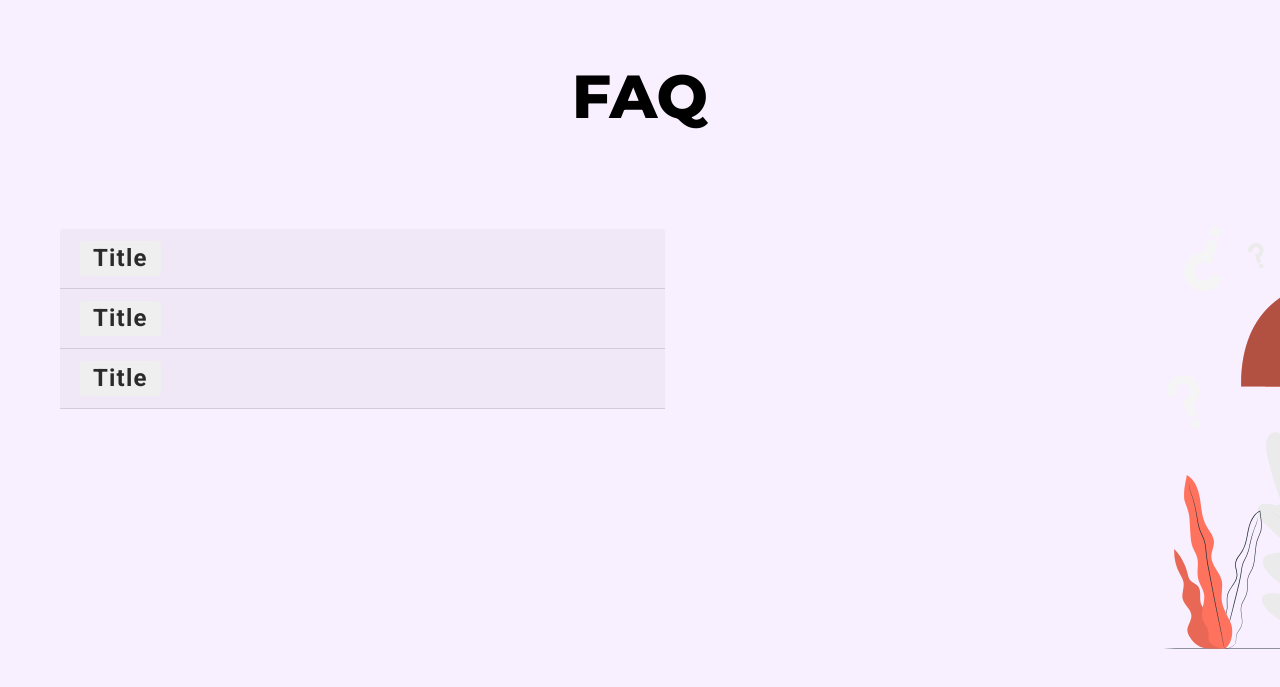
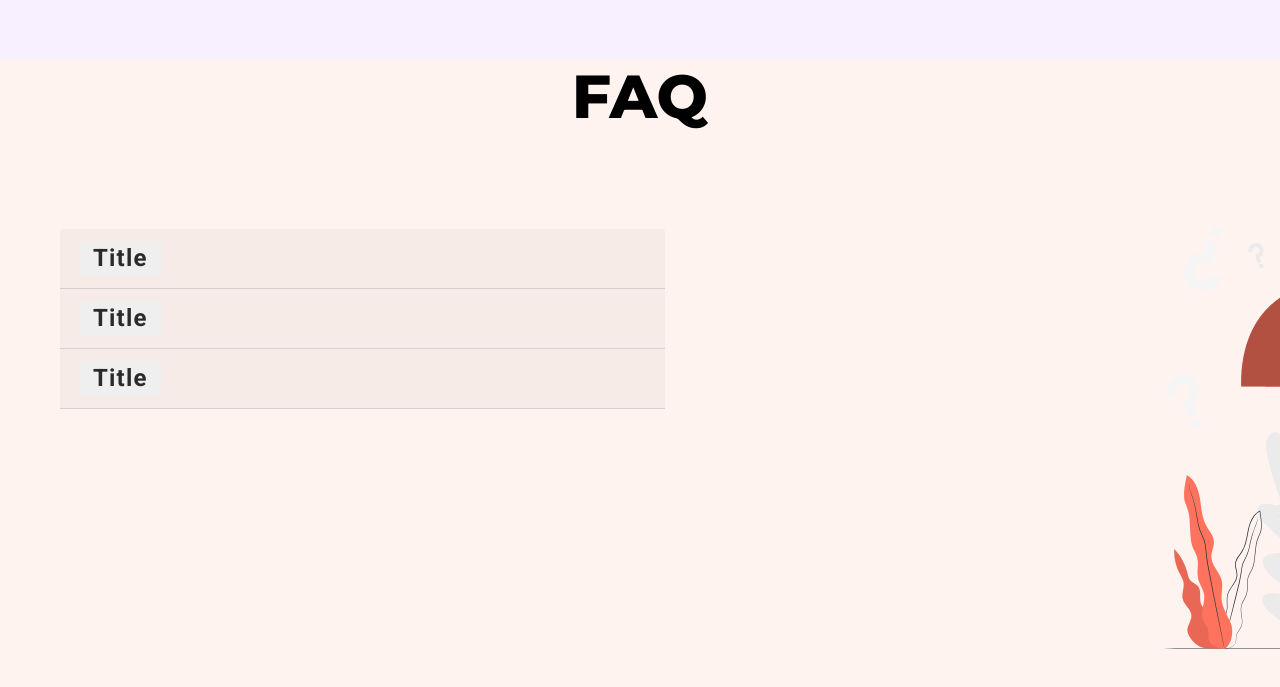
Before and after one commit to willJOIN/angular--spa-landing-page, an Angular app: page / in a window 1280 px wide. Shown: the part 879-1566 px from the top of the page. Built offline with nearby package versions, Linux system fonts and the light colour scheme.

Commit message:
Fixed background colors

```diff
--- a/src/app/components/navbar/navbar.component.html
+++ b/src/app/components/navbar/navbar.component.html
@@ -3,6 +3,10 @@
   <a href="#faqNavbar">FAQ</a>
 </div>
 <div id="navbarMobile">
-  <a href="#homeNavbar"><img src="../../../assets/homeIcon.svg"></a>
-  <a href="#faqNavbar"><img src="../../../assets/faqIcon.svg"></a>
+  <a href="#homeNavbar"
+    ><img src="../../../assets/homeIcon.svg" alt="Ícone Home Navbar" />
+  </a>
+  <a href="#faqNavbar"
+    ><img src="../../../assets/faqIcon.svg" alt="Ícone FAQ Navbar"
+  /></a>
 </div>
--- a/src/app/components/navbar/navbar.component.scss
+++ b/src/app/components/navbar/navbar.component.scss
@@ -15,6 +15,9 @@
     color: #000000;
     cursor: pointer;
     text-decoration: none;
+  }
+  .a:active{
+    font-weight: bold;
   }
 }
 
--- a/src/app/view/faq/faq.component.html
+++ b/src/app/view/faq/faq.component.html
@@ -1,45 +1,93 @@
-<h1><span id = "faqNavbar"></span>FAQ</h1>
+<div id="faqBackground">
 
-<div id="faq">
+  <h1><span id="faqNavbar"></span>FAQ</h1>
 
-  <img src="../../../assets/faq.svg" alt = 'Imagem FAQ'>
+  <div id="faq">
 
-  <div id="accordion">
+    <img src="../../../assets/faq.svg" alt="Imagem FAQ" />
+
+    <div id="accordion">
       <div class="card-header" id="headingOne">
         <h5 class="mb-0">
-          <button class="btn" data-toggle="collapse" data-target="#collapseOne" aria-expanded="true" aria-controls="collapseOne" id="titles">
+          <button
+            class="btn"
+            data-toggle="collapse"
+            data-target="#collapseOne"
+            aria-expanded="true"
+            aria-controls="collapseOne"
+            id="titles"
+          >
             Title
           </button>
         </h5>
       </div>
-      <div id="collapseOne" class="collapse hide" aria-labelledby="headingOne" data-parent="#accordion">
+      <div
+        id="collapseOne"
+        class="collapse hide"
+        aria-labelledby="headingOne"
+        data-parent="#accordion"
+      >
         <div class="card-body">
-          Lorem ipsum dolor sit amet, consectetur adipiscing elit. Pellentesque quis pellentesque orci. Suspendisse ut nulla ligula. Orci varius natoque penatibus et magnis dis parturient montes, nascetur ridiculus mus.
+          Lorem ipsum dolor sit amet, consectetur adipiscing elit. Pellentesque
+          quis pellentesque orci. Suspendisse ut nulla ligula. Orci varius
+          natoque penatibus et magnis dis parturient montes, nascetur ridiculus
+          mus.
         </div>
       </div>
       <div class="card-header" id="headingTwo">
         <h5 class="mb-0">
-          <button class="btn" data-toggle="collapse" data-target="#collapseTwo" aria-expanded="true" aria-controls="collapseTwo" id="titles">
+          <button
+            class="btn"
+            data-toggle="collapse"
+            data-target="#collapseTwo"
+            aria-expanded="true"
+            aria-controls="collapseTwo"
+            id="titles"
+          >
             Title
           </button>
         </h5>
       </div>
-      <div id="collapseTwo" class="collapse hide" aria-labelledby="headingTwo" data-parent="#accordion">
+      <div
+        id="collapseTwo"
+        class="collapse hide"
+        aria-labelledby="headingTwo"
+        data-parent="#accordion"
+      >
         <div class="card-body">
-          Lorem ipsum dolor sit amet, consectetur adipiscing elit. Pellentesque quis pellentesque orci. Suspendisse ut nulla ligula. Orci varius natoque penatibus et magnis dis parturient montes, nascetur ridiculus mus.
+          Lorem ipsum dolor sit amet, consectetur adipiscing elit. Pellentesque
+          quis pellentesque orci. Suspendisse ut nulla ligula. Orci varius
+          natoque penatibus et magnis dis parturient montes, nascetur ridiculus
+          mus.
         </div>
       </div>
       <div class="card-header" id="headingThree">
         <h5 class="mb-0">
-          <button class="btn" data-toggle="collapse" data-target="#collapseThree" aria-expanded="true" aria-controls="collapseThree" id="titles">
+          <button
+            class="btn"
+            data-toggle="collapse"
+            data-target="#collapseThree"
+            aria-expanded="true"
+            aria-controls="collapseThree"
+            id="titles"
+          >
             Title
           </button>
         </h5>
       </div>
-      <div id="collapseThree" class="collapse hide" aria-labelledby="headingThree" data-parent="#accordion">
+      <div
+        id="collapseThree"
+        class="collapse hide"
+        aria-labelledby="headingThree"
+        data-parent="#accordion"
+      >
         <div class="card-body">
-          Lorem ipsum dolor sit amet, consectetur adipiscing elit. Pellentesque quis pellentesque orci. Suspendisse ut nulla ligula. Orci varius natoque penatibus et magnis dis parturient montes, nascetur ridiculus mus.
+          Lorem ipsum dolor sit amet, consectetur adipiscing elit. Pellentesque
+          quis pellentesque orci. Suspendisse ut nulla ligula. Orci varius
+          natoque penatibus et magnis dis parturient montes, nascetur ridiculus
+          mus.
         </div>
       </div>
+    </div>
   </div>
 </div>
--- a/src/app/view/faq/faq.component.scss
+++ b/src/app/view/faq/faq.component.scss
@@ -1,3 +1,7 @@
+#faqBackground{
+  background-color: #fff3ef;
+}
+
 #faq{
   display: grid;
   grid-column: 1fr 1fr;
--- a/src/app/view/home/home.component.html
+++ b/src/app/view/home/home.component.html
@@ -1,9 +1,12 @@
-<h1><span id = "homeNavbar"></span>QUEM SOMOS</h1>
+<div id="homeBackground">
 
-<div id="home">
+  <h1><span id = "homeNavbar"></span>QUEM SOMOS</h1>
 
-  <img src="../../../assets/quemsomos.svg" alt='Imagem quem somos'>
+  <div id="home">
 
-  <p>Lorem ipsum dolor sit amet, consectetur adipiscing elit. Mauris elementum porta tristique. Aenean consequat velit eget tortor malesuada aliquet. <br> <br> Nam nec ante nec urna vestibulum suscipit. Maecenas pretium mauris dui. Duis ac pellentesque nunc. Nunc finibus, dolor ut suscipit interdum, quam lacus volutpat urna, eget finibus libero sem non nulla. <br> <br> Sed sit amet erat condimentum erat laoreet fermentum. Proin massa libero, euismod eget nunc a, elementum scelerisque magna.</p>
+    <img src="../../../assets/quemsomos.svg" alt='Imagem quem somos'>
 
+    <p>Lorem ipsum dolor sit amet, consectetur adipiscing elit. Mauris elementum porta tristique. Aenean consequat velit eget tortor malesuada aliquet. <br> <br> Nam nec ante nec urna vestibulum suscipit. Maecenas pretium mauris dui. Duis ac pellentesque nunc. Nunc finibus, dolor ut suscipit interdum, quam lacus volutpat urna, eget finibus libero sem non nulla. <br> <br> Sed sit amet erat condimentum erat laoreet fermentum. Proin massa libero, euismod eget nunc a, elementum scelerisque magna.</p>
+
+  </div>
 </div>
--- a/src/app/view/home/home.component.scss
+++ b/src/app/view/home/home.component.scss
@@ -1,3 +1,7 @@
+#homeBackground{
+  background-color:#F8EFFF;
+}
+
 #home{
   display: grid;
   grid-column: 1fr 1fr;
```
Also changed, not shown: src/app/app.component.html (line endings or trailing spaces), src/app/app.component.scss (line endings or trailing spaces).
